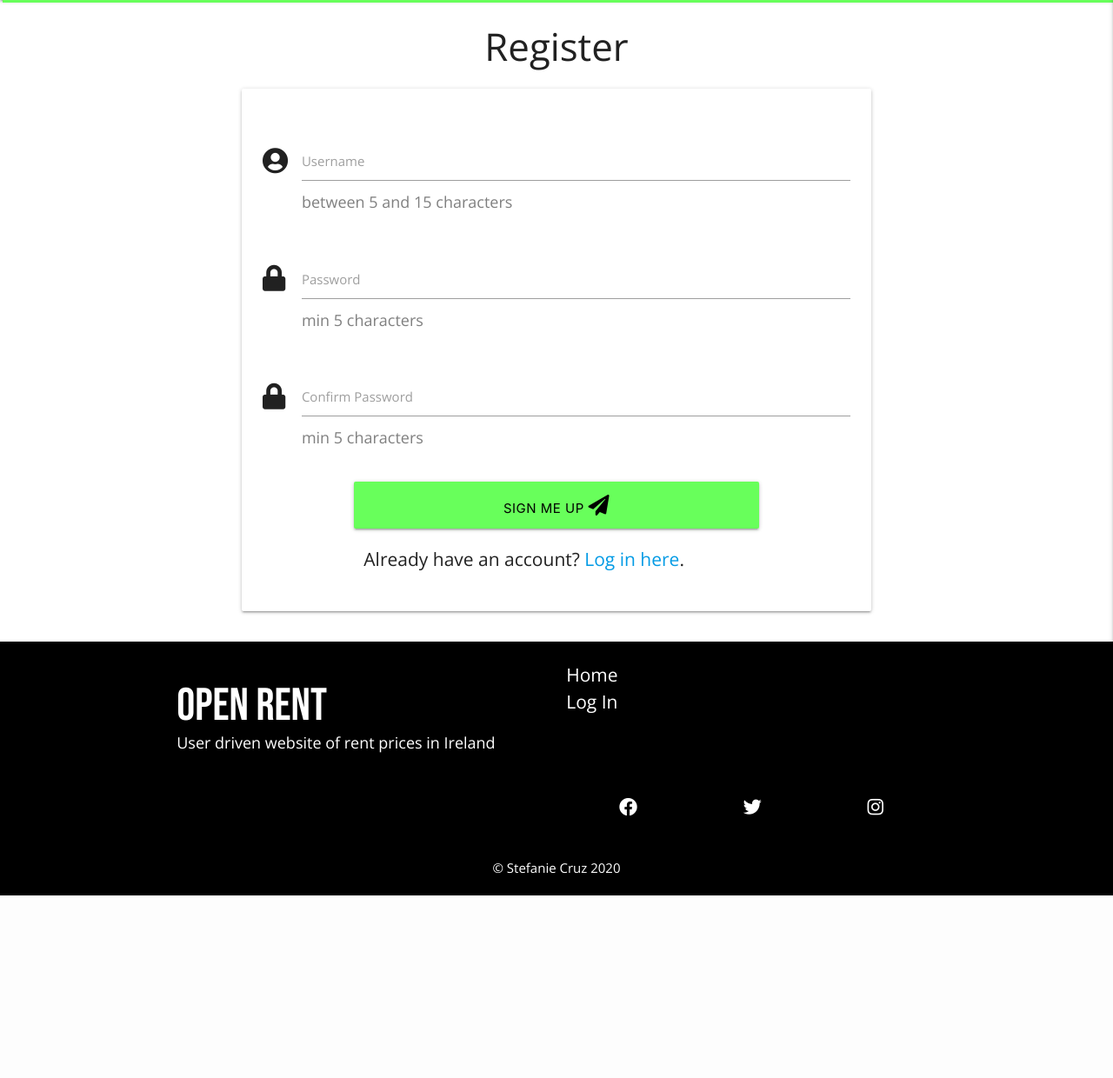
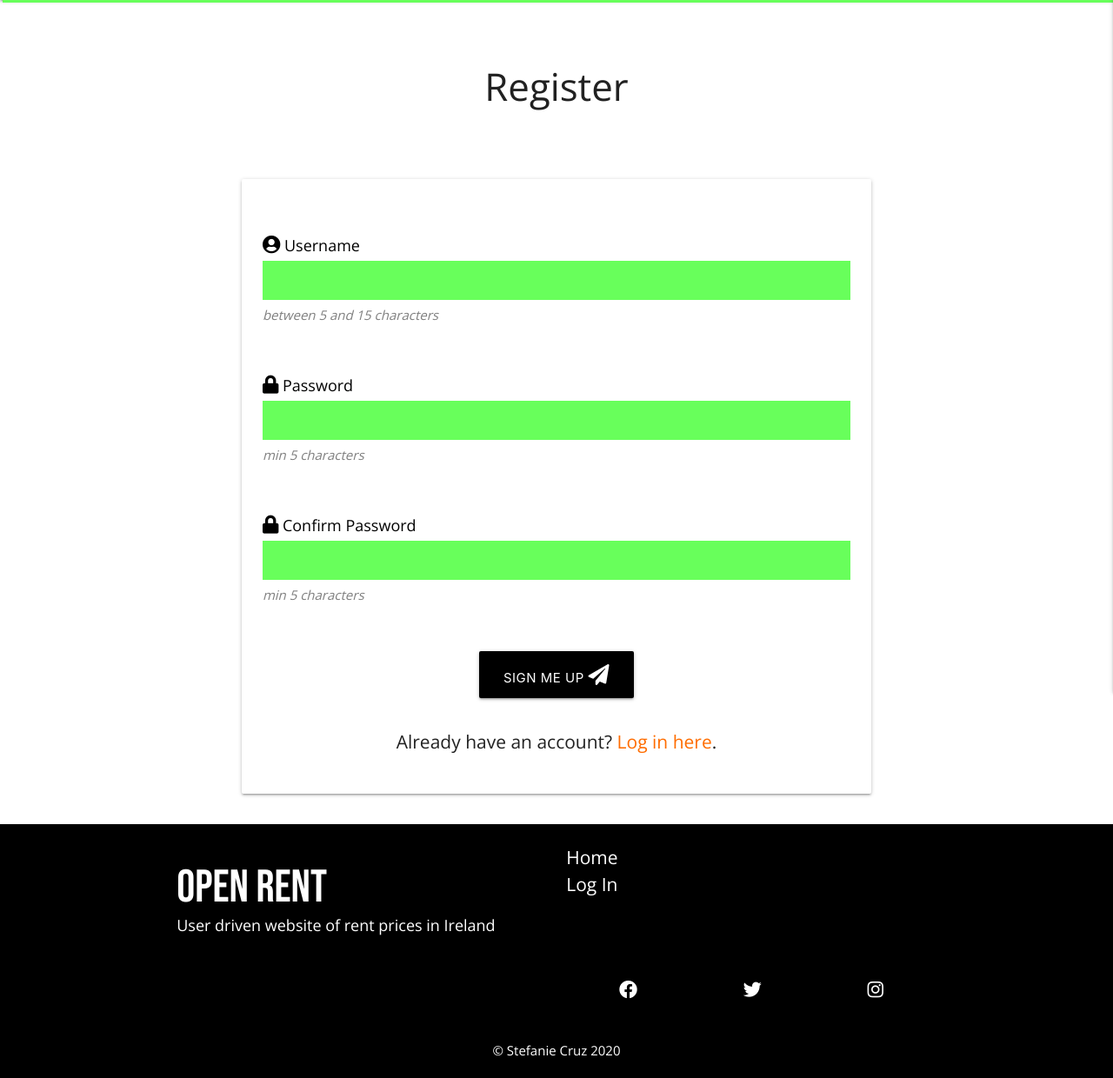
Before and after one commit to stef-cruz/open_rent, a Flask app: page /register in a window 1280 px wide. Shown: the part 64-1304 px from the top of the page at 87% size. Before the commit the page ends 1094 px from the top, so only its background shows below. Run offline with Flask 2, Linux system fonts and the light colour scheme.

Commit message:
Style login and register forms

```diff
--- a/app/static/css/_add-edit-tenancy.scss
+++ b/app/static/css/_add-edit-tenancy.scss
@@ -18,33 +18,8 @@
     font-size: 1.2rem;
   }
 
-  .helper-text {
-    font-style: italic;
-    font-size: 1rem;
-    color: rgba(black, 0.5);
-  }
-
   &__inputs {
     margin-bottom: 4rem;
-  }
-}
-
-.form-margin {
-  margin: 1rem 0;
-}
-
-.form-margin-select {
-  margin: 1rem 0 2rem 0;
-  border-bottom: none;
-}
-
-.button-add-edit-tenancy {
-  margin: 1rem 0;
-  background-color: black;
-  color: white;
-
-  &:hover {
-    background-color: $sec-colour;
   }
 }
 
--- a/app/static/css/_edit-profile.scss
+++ b/app/static/css/_edit-profile.scss
@@ -25,21 +25,3 @@
     margin-bottom: 4rem;
   }
 }
-
-.form-margin {
-  margin: 1rem 0;
-}
-
-.form-margin-select {
-  margin-bottom: 2rem;
-}
-
-.button-edit-profile {
-  margin: 1rem 0;
-  background-color: black;
-  color: white;
-
-  &:hover {
-    background-color: $sec-colour;
-  }
-}
--- a/app/static/css/_register.scss
+++ b/app/static/css/_register.scss
@@ -1,20 +1,29 @@
 .user-auth {
-  button {
+
+  #username,
+  #password,
+  #confirm-password {
     background-color: $prim-colour;
+    border-bottom: none;
+    margin-bottom: 0;
+    margin-top: 0.2rem;
+    font-family: $paragraph;
+  }
+
+  label {
     color: black;
-
-    &:hover {
-      background-color: $sec-colour;
-    }
+    font-size: 1.2rem;
   }
 
   &__signup {
     text-align: center;
+
+    a {
+      color: $sec-colour;
+    }
   }
 
-  span {
+  label {
     font-size: 1.2rem;
-    margin-left: 3rem;
-    color: rgba(black, 0.5);
   }
 }
--- a/app/static/css/style.css
+++ b/app/static/css/style.css
@@ -194,20 +194,27 @@
   font-size: 1rem;
 }
 
-.user-auth button {
+.user-auth #username,
+.user-auth #password,
+.user-auth #confirm-password {
   background-color: #68ff5b;
+  border-bottom: none;
+  margin-bottom: 0;
+  margin-top: 0.2rem;
+  font-family: "Open Sans", sans-serif;
+}
+.user-auth label {
   color: black;
-}
-.user-auth button:hover {
-  background-color: #ff6d00;
+  font-size: 1.2rem;
 }
 .user-auth__signup {
   text-align: center;
 }
-.user-auth span {
+.user-auth__signup a {
+  color: #ff6d00;
+}
+.user-auth label {
   font-size: 1.2rem;
-  margin-left: 3rem;
-  color: rgba(0, 0, 0, 0.5);
 }
 
 .divider {
@@ -337,31 +344,8 @@
   color: black;
   font-size: 1.2rem;
 }
-.add-edit-tenancy .helper-text {
-  font-style: italic;
-  font-size: 1rem;
-  color: rgba(0, 0, 0, 0.5);
-}
 .add-edit-tenancy__inputs {
   margin-bottom: 4rem;
-}
-
-.form-margin {
-  margin: 1rem 0;
-}
-
-.form-margin-select {
-  margin: 1rem 0 2rem 0;
-  border-bottom: none;
-}
-
-.button-add-edit-tenancy {
-  margin: 1rem 0;
-  background-color: black;
-  color: white;
-}
-.button-add-edit-tenancy:hover {
-  background-color: #ff6d00;
 }
 
 input.select-dropdown.dropdown-trigger {
@@ -405,23 +389,6 @@ input.select-dropdown.dropdown-trigger {
   margin-bottom: 4rem;
 }
 
-.form-margin {
-  margin: 1rem 0;
-}
-
-.form-margin-select {
-  margin-bottom: 2rem;
-}
-
-.button-edit-profile {
-  margin: 1rem 0;
-  background-color: black;
-  color: white;
-}
-.button-edit-profile:hover {
-  background-color: #ff6d00;
-}
-
 * {
   margin: 0;
   font-size: 1.4rem;
@@ -446,4 +413,28 @@ footer {
   margin: 5rem 0;
 }
 
+.button-black {
+  margin: 1rem 0;
+  background-color: black;
+  color: white;
+}
+.button-black:hover {
+  background-color: #ff6d00;
+}
+
+.form-margin {
+  margin: 1rem 0;
+}
+
+.form-margin-select {
+  margin: 1rem 0 2rem 0;
+  border-bottom: none;
+}
+
+.helper-text {
+  font-style: italic;
+  font-size: 1rem;
+  color: rgba(0, 0, 0, 0.5);
+}
+
 /*# sourceMappingURL=style.css.map */
--- a/app/static/css/style.scss
+++ b/app/static/css/style.scss
@@ -26,12 +26,45 @@ footer {
   text-shadow: 0.2rem 0.2rem 0.2rem rgba(0,0,0, 0.5);
 }
 
+//Flash Messages
+
 .flash {
   background-color: $sec-colour;
   line-height: 2;
   color: white;
 }
 
+//Heading
+
 .heading-section {
   margin: 5rem 0;
 }
+
+// Button
+
+.button-black {
+  margin: 1rem 0;
+  background-color: black;
+  color: white;
+
+  &:hover {
+    background-color: $sec-colour;
+  }
+}
+
+// Form
+
+.form-margin {
+  margin: 1rem 0;
+}
+
+.form-margin-select {
+  margin: 1rem 0 2rem 0;
+  border-bottom: none;
+}
+
+.helper-text {
+  font-style: italic;
+  font-size: 1rem;
+  color: rgba(black, 0.5);
+}
--- a/app/templates/edit-profile.html
+++ b/app/templates/edit-profile.html
@@ -50,7 +50,7 @@
             <div class="row center-align">
                 <div class="col s12">
                     <a href="{{ url_for('edit_profile', user_id=user_details._id) }}">
-                        <button class="btn-large button-edit-profile" type="submit">Edit Profile <i class="fas fa-edit"></i></button>
+                        <button class="btn-large button-black" type="submit">Edit Profile <i class="fas fa-edit"></i></button>
                     </a>
                 </div>
             </div>
@@ -60,7 +60,7 @@
         <div class="row center-align">
             <div class="col s12">
                 <a href="{{ url_for('profile') }}">
-                    <button class="btn-small button-edit-profile" type="submit"><i class="fas fa-long-arrow-alt-left"></i> Return</button>
+                    <button class="btn-small button-black" type="submit"><i class="fas fa-long-arrow-alt-left"></i> Return</button>
                 </a>
             </div>
         </div>
--- a/app/templates/edit-tenancy.html
+++ b/app/templates/edit-tenancy.html
@@ -72,7 +72,7 @@
             <div class="row center-align">
                 <div class="col s12">
                     <a href="{{ url_for('edit_tenancy', tenancy_id=tenancy._id) }}">
-                        <button class="btn-large button-add-edit-tenancy" type="submit">Edit Tenancy <i class="fas fa-edit"></i></button>
+                        <button class="btn-large button-black" type="submit">Edit Tenancy <i class="fas fa-edit"></i></button>
                     </a>
                 </div>
             </div>
@@ -81,7 +81,7 @@
         <div class="row center-align">
             <div class="col s12">
                 <a href="{{ url_for('profile') }}">
-                    <button class="btn-small button-add-edit-tenancy">Discard <i class="fas fa-times-circle"></i></button>
+                    <button class="btn-small button-black">Discard <i class="fas fa-times-circle"></i></button>
                 </a>
             </div>
         </div>
--- a/app/templates/profile.html
+++ b/app/templates/profile.html
@@ -167,11 +167,11 @@
                     <div class="row center-align">
                         <div class="col s12 m6">
                             <a href="{{ url_for('profile') }}" class="modal-close">
-                                <button class="btn-small button-profile">Cancel <i class="fas fa-times-circle"></i></button></a>
+                                <button class="btn-small button-black">Cancel <i class="fas fa-times-circle"></i></button></a>
                         </div>
                         <div class="col s12 m6">
                             <a href="{{ url_for('delete_profile', user_id=user_details._id) }}" class="modal-close">
-                                <button class="btn-small button-profile">Delete Profile <i class="fas fa-trash"></i></button></a>
+                                <button class="btn-small button-black">Delete Profile <i class="fas fa-trash"></i></button></a>
                         </div>
                     </div>
                 </div>
--- a/app/templates/register.html
+++ b/app/templates/register.html
@@ -1,7 +1,7 @@
 {% extends "base.html" %}
 {% block content %}
 
-<h3 class="center-align">Register</h3>
+<h3 class="center-align heading-section">Register</h3>
 
 <section class="container user-auth">
     <div class="row">
@@ -20,36 +20,35 @@
                     </div>
                 </div>
                 <div class="row">
-                    <div class="input-field col s12">
-                        <i class="fas fa-user-circle prefix"></i>
+                    <div class="col s12 form-margin">
+                        <label for="username"><i class="fas fa-user-circle"></i> Username</label>
                         <input id="username" name="username" type="text" class="validate" pattern="^[a-zA-Z0-9]{5,15}$" minlength="5" maxlength="15" required>
-                        <label for="username">Username</label>
-                        <span>between 5 and 15 characters</span>
+                        <span class="helper-text">between 5 and 15 characters</span>
                     </div>
                 </div>
                 <div class="row">
-                    <div class="input-field col s12">
-                        <i class="fas fa-lock prefix"></i>
+                    <div class="col s12 form-margin">
+                        <label for="password"><i class="fas fa-lock"></i> Password</label>
                         <input id="password" name="password" type="password" class="validate" pattern="^[a-zA-Z0-9]{5,15}$" minlength="5" maxlength="15" required>
-                        <label for="password">Password</label>
-                        <span>min 5 characters</span>
+                        <span class="helper-text">min 5 characters</span>
                     </div>
                 </div>
                 <div class="row">
-                    <div class="input-field col s12">
-                        <i class="fas fa-lock prefix"></i>
+                    <div class="col s12 form-margin">
+                        <label for="confirm-password"><i class="fas fa-lock"></i> Confirm Password</label>
                         <input id="confirm-password" name="confirm-password" type="password" class="validate" pattern="^[a-zA-Z0-9]{5,15}$" minlength="5" maxlength="15" required>
-                        <label for="confirm-password">Confirm Password</label>
-                        <span>min 5 characters</span>
+                        <span class="helper-text">min 5 characters</span>
+                    </div>
+                </div>
+                <div class="row center-align">
+                    <div class="col s12">
+                        <button type="submit" class=" btn-large button-black">
+                            Sign me up <i class="fas fa-paper-plane"></i>
+                        </button>
                     </div>
                 </div>
                 <div class="row">
-                    <button type="submit" class="col s8 btn-large offset-s2">
-                        Sign me up <i class="fas fa-paper-plane"></i>
-                    </button>
-                </div>
-                <div class="row">
-                    <div class="col s8 offset-s2">
+                    <div class="col s12 user-auth__signup">
                         <p>Already have an account? <a href="{{ url_for('login') }}">Log in here</a>.</p>
                     </div>
                 </div>
```
Also changed, not shown: app/templates/login.html (+12 -12 lines), 1 other file.
